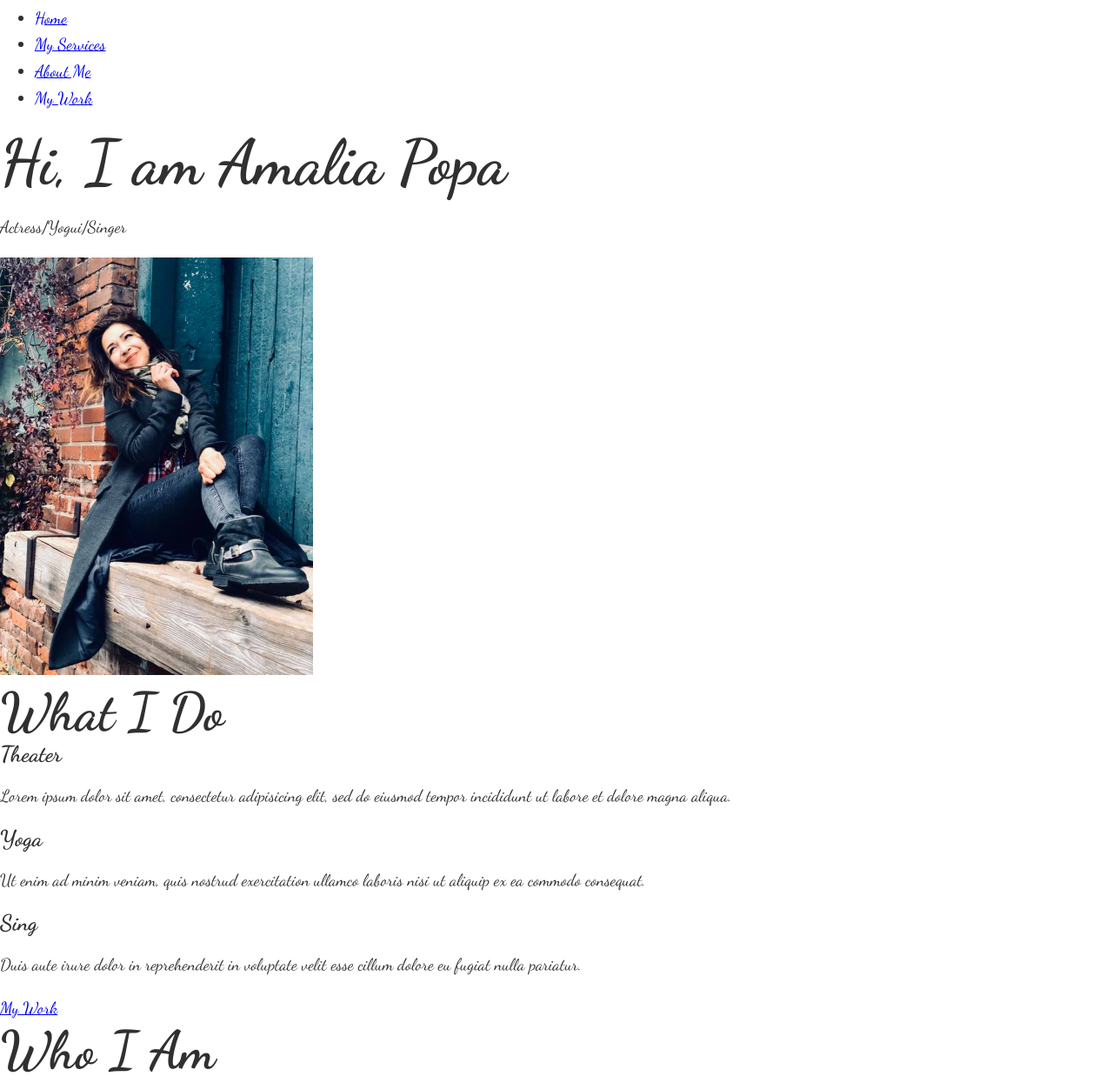
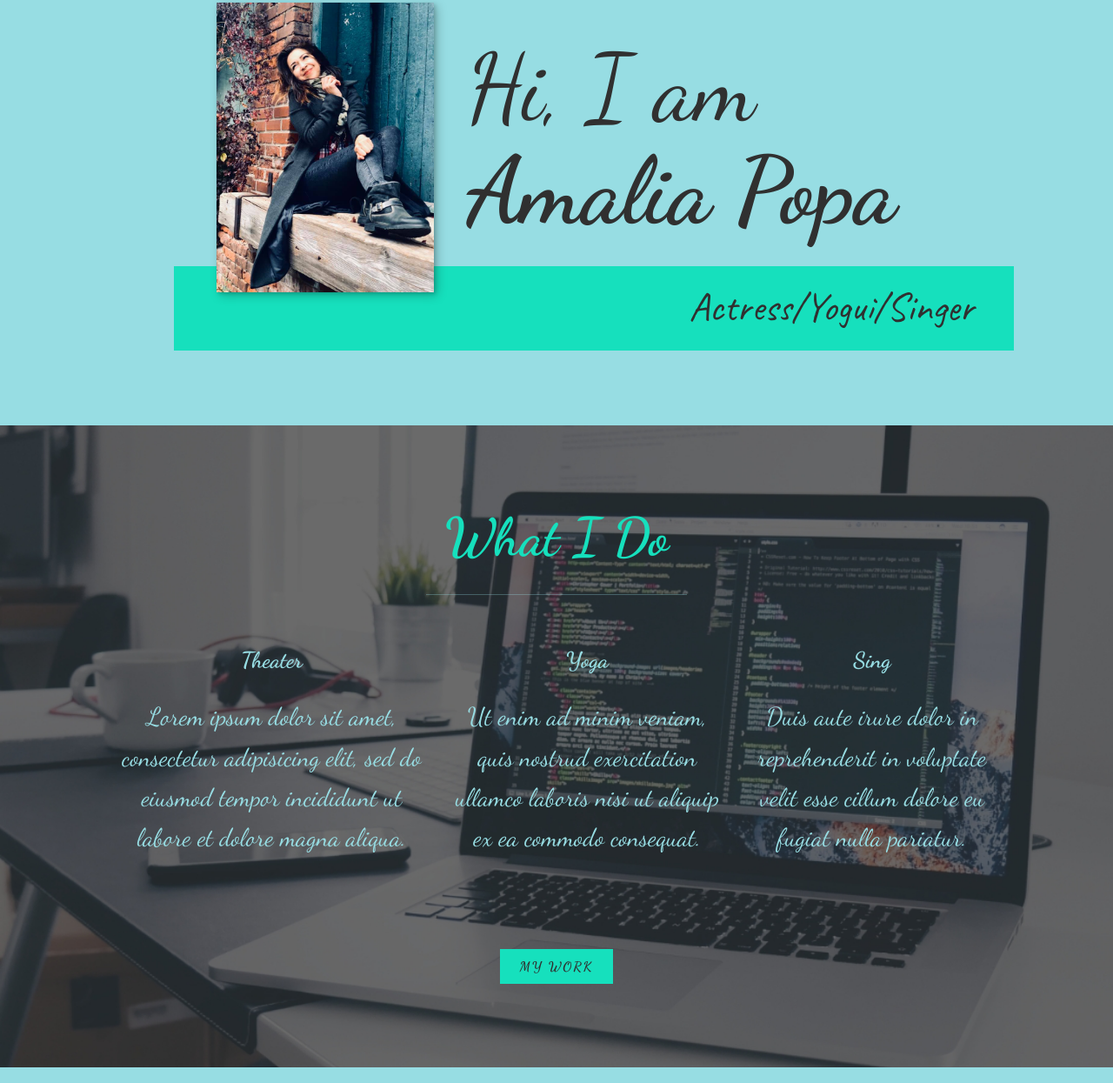
Before and after one commit to cristian158/PortfolioScrimba, a plain HTML site: page index.html in a window 1280 px wide. Shown: the part 105-1350 px from the top of the page at 87% size. Drawn offline with nearby package versions, Linux system fonts and the light colour scheme.

Commit message:
continuación

```diff
--- a/css/style.css
+++ b/css/style.css
@@ -14,19 +14,22 @@
   --fw-reg: 300;
   --fw-bold: 900;
   /* color */
-  --clr-light: #fff;
+  --clr-light: #97dde3;
   --clr-dark: #303030;
   --clr-accent: #16e0bd;
   /* font sizes, always in rem */
   --fs-h1: 3rem;
   --fs-h2: 2.3rem;
   --fs-h3: 1.3rem;
-  --fs-body: 1rem;
+  --fs-body: 2rem;
+
+  --bs: 0.25em 0.25em 0.75em rgba(0,0,0,.25), /* box shadow*/
+        0.125em 0.125em 0.25em rgba(0,0,0,.15);
 }
 
-@media (min-width: 800px) {
+@media (min-width: 800px) { /* afects what's before @media */
   :root {
-    --fs-h1: 4.5rem;
+    --fs-h1: 8rem;
     --fs-h2: 3.8rem;
     --fs-h3: 1.6rem;
     --fs-body: 1.2em;
@@ -44,12 +47,47 @@ body {
   line-height: 1.6;
 }
 
-img {
-  display: black;
-  max-width: 50%;
-  max-height: 30rem;
+p {
+  font-size: 1.5em;
 }
 
+section {
+  padding: 5em 2em;
+}
+
+img {
+  display: block;
+  max-width: 100%;
+  max-height: 50rem;
+  box-shadow: var(--bs);
+}
+
+strong { font-weight: var(--fw-bold) }
+
+:focus { /* everything when gets a focus state gets outline on it */
+  outline: 3px solid var(--clr-accent);
+  outline-offset: 3px;
+}
+
+/* BUTTONS */
+
+.btn {
+  display: inline-block;
+  padding: .5em 1.5em;
+  background: var(--clr-accent);
+  color: var(--clr-dark);
+  text-decoration: none;
+  cursor: pointer;
+  font-size: .8em;
+  text-transform: uppercase;
+  letter-spacing: 2px;
+  font-weight: var(--fw-bold);
+  transition: transform 250ms ease-in-out;
+}
+
+.btn:hover {
+  transform: scale(1.2);
+}
 
 /* TYPOGRAPHY */
 
@@ -63,3 +101,169 @@ h3 {
 h1 { font-size: var(--fs-h1) }
 h2 { font-size: var(--fs-h2) }
 h3 { font-size: var(--fs-h3) }
+
+.section__title {
+margin-bottom: .25em;  /* em for margins and paddings cause it's relative to font-size */
+}
+
+.section__title--intro {
+  font-weight: var(--fw-reg);
+}
+
+.section__title--intro strong {
+  display: block;
+}
+.section__subtitle {
+  margin: 0;
+  font-size var(--fs-h3);
+}
+
+.section__subtitle--intro,
+.section__subtitle--about {
+  background: var(--clr-accent);
+  padding: .25em 1em;
+  font-family: var(--ff-secondary);
+  margin-bottom: 1em;
+}
+
+/* HEADER */
+
+nav { display: none; }
+
+
+/* INTRO SECT   */
+
+.intro {
+  position: relative;
+}
+
+.intro__img {
+  min-width: 250px; /* box-shadow: var(--bs); comment out cause i put it on EVERY img */
+}
+
+.section__subtitle--intro {
+  display: inline-block;
+}
+
+@media (min-width: 600px) { /* 600 is generic, bettr for 300 and 900  */
+  .intro {
+    display: grid;
+    width: min-content;
+    margin: auto;
+    grid-column-gap: 1em;
+    grid-template-areas:
+      'img title'
+      'img subtitle';
+      /* min-content to shrink img as much as possible
+         max-content to try make text big as possible */
+    grid-template-columns: min-content max-content;
+    font-size: .8em;
+  }
+
+  .intro__img {
+    grid-area: img;
+    min-width: 250px;
+    position: relative; /* so the bar goes behind the picture*/
+    z-index: 2; /* just to make sure that is behind*/
+  }
+
+  .section__title--intro {
+    margin-top: 58px;
+    margin-left: 12px;
+    font-size: 3em;
+  }
+
+  .section__subtitle--intro {
+    margin-bottom: 50px;
+    align-self: start;
+    grid-column: -1 / 1;
+    grid-row: 2; /* so the elements overlap */
+    text-align: right;
+    position: relative;
+    left: -1.5em;
+    width: calc(100% + 4em)
+
+  }
+}
+
+/* MY SERVICES SECTION */
+
+.my-services {
+  background-color: var(--clr-accent);
+  background-image: url(../img/services-bg.jpg);
+  background-size: cover;
+  /* background-blend-mode: multiply; */
+  color: var(--clr-light);
+  text-align: center;
+}
+
+.section__title--services {
+  color: var(--clr-accent);
+  position: relative;
+}
+
+.section__title--services::after { /* the line beneath WHAT I DO */
+  content: '';  /* pseudoelements need content  */
+  display: block;
+  width: 25%;
+  height: 1px;
+  margin: 0.5em auto 1em;
+  background: var(--clr-light);
+  opacity: 0.3; /* of the bg */
+}
+
+.services {
+  margin-bottom: 4em;
+}
+
+.service {
+  max-width: 500px;
+  margin: 0 auto;
+}
+
+@media (min-width: 800px) {
+  .section__title--intro {
+    margin-left: 0.2em;
+    margin-top: 40px;
+    font-size: 7em;
+  }
+
+  .section__subtitle--intro {
+    font-size: 3em;
+    margin-bottom: 10px;
+    margin-left: 20px;
+  }
+
+  .intro__img {
+    width: min 400px;
+  }
+
+  .services {
+    display: flex; /* so it makes 3 rows */
+    max-width: 1000px;
+    margin-left: auto;
+    margin-right: auto;
+  }
+
+  .service + .service {
+    margin-left: 2em;
+  }
+}
+
+.about-me {
+  max-width: 1000px;
+  margin: 0 auto;
+}
+
+@media (min-width: 600px) {
+  .about-me {
+    display: grid;
+    grid-template-columns: 1fr 200px;
+  }
+
+
+
+  .about_me__img {
+    grid-row: 1 / -1; /* starting at the top and ending at the last row */
+  }
+}
--- a/index.html
+++ b/index.html
@@ -3,18 +3,18 @@
     <head>
       <meta charset='utf-8'>
       <meta name='viewport' content='width=device-width, initial-scale=1.0'>
-      <title>Portfolio Website </title>
+      <title>Amalia Popa </title>
       <link rel='stylesheet' href='https://cdnjs.cloudflare.com/ajax/libs/normalize/8.0.1/normalize.css'> <!-- to normalize differences between browsers -->
       <link rel='stylesheet' href='https://cdnjs.cloudflare.com/ajax/libs/font-awesome/5.11.2/css/all.css' integrity='sha256-46qynGAkLSFpVbEBog43gvNhfrOj+BmwXdxFgVK/Kvc=' crossorigin='anonymous' />
-      <link rel='stylesheet' href="css/style.css">
       <link rel="preconnect" href="https://fonts.gstatic.com">
       <link href="https://fonts.googleapis.com/css2?family=Dancing+Script:wght@400;700&display=swap" rel="stylesheet">
       <link href="https://fonts.googleapis.com/css2?family=Caveat:wght@400;700&display=swap" rel="stylesheet">
+      <link rel='stylesheet' href="css/style.css">
     </head>
     <body>
       <header>
         <div class='logo'>
-          <img src='img/devjane.png' alt=''>
+          <!-- <img src='img/devjane.png' alt=''> -->
         </div>
         <button class='nav-toggle' type="button" name="button">
           <span class='hamburger'></span>
@@ -23,8 +23,8 @@
           <ul class='nav__list'>
             <li class='nav__item'><a href='#home' class='nav__link'>Home</a></li>
             <li class='nav__item'><a href='#services' class='nav__link'>My Services</a></li>
-            <li class='nav__item'><a href='#' class='nav__link'>About Me</a></li>
-            <li class='nav__item'><a href='#' class='nav__link'>My Work</a></li>
+            <li class='nav__item'><a href='#about' class='nav__link'>About Me</a></li>
+            <li class='nav__item'><a href='#work' class='nav__link'>My Work</a></li>
           </ul>
         </nav>
       </header>
@@ -35,7 +35,7 @@
           Hi, I am <strong>Amalia Popa</strong>
         </h1>
         <p class='section__subtitle section__subtitle--intro'>Actress/Yogui/Singer</p>
-        <img src='img/dev-jane-01.jpg' alt='a picture of Doe'>
+        <img src='img/dev-jane-01.jpg' alt='a picture of Amalia' class='intro__img'>
       </section>
 
       <!-- SERVICES -->
@@ -119,8 +119,8 @@
       <footer>
         <a href='mailto:amaliapopa94@yahoo.com' class='footer__link'>amaliapopa94@yahoo.com</a>
         <ul class='social-list'>
-          <li class='social-list__item'><a class='social-list__link' href='https://www.facebook.com/profile.php?id=100002288974536&sk=about'>a</a></li>
-          <li class='social-list__item'><a class='social-list__link' href='instagram'>b</a></li>
+          <li class='social-list__item'><a class='social-list__link' href='https://www.facebook.com/amalia.popa.7' target='_blank'>FACEBOOK</a></li>
+          <li class='social-list__item'><a class='social-list__link' href='https://www.instagram.com/popa.amalia/' target='_blank'>INSTAGRAM</a></li>
           <li class='social-list__item'><a class='social-list__link'>c</a></li>
           <li class='social-list__item'><a class='social-list__link'>d</a></li>
 
@@ -129,19 +129,4 @@
     </body>
 
 
-
-
-
-
-
-
-
-
-
-
-
-
-
-
-
 </html>
```
